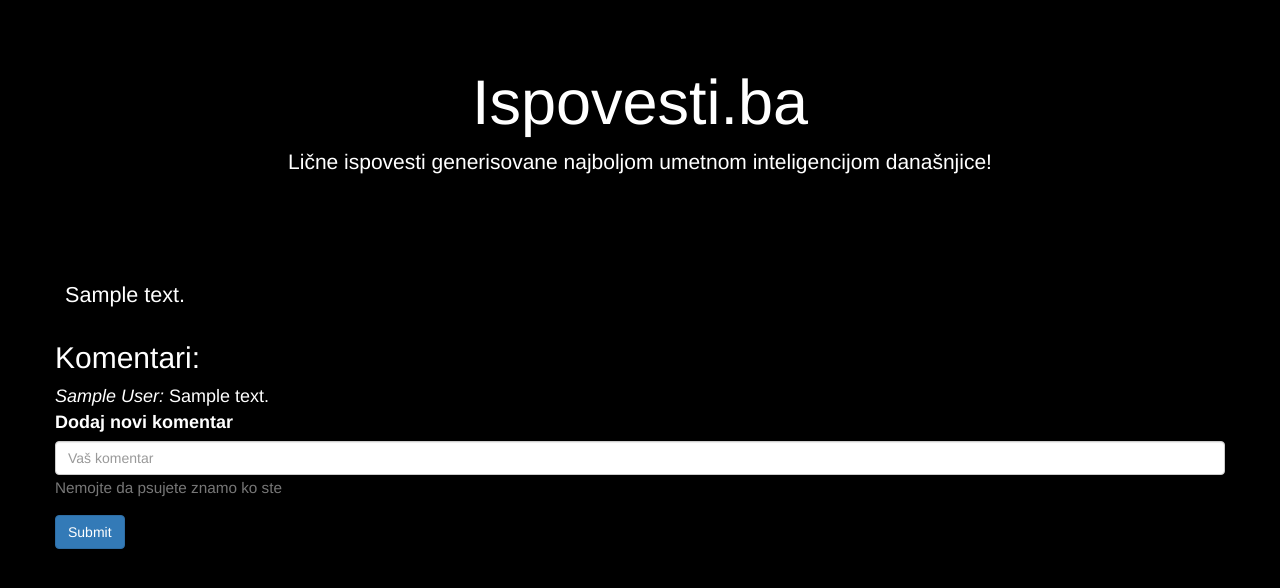
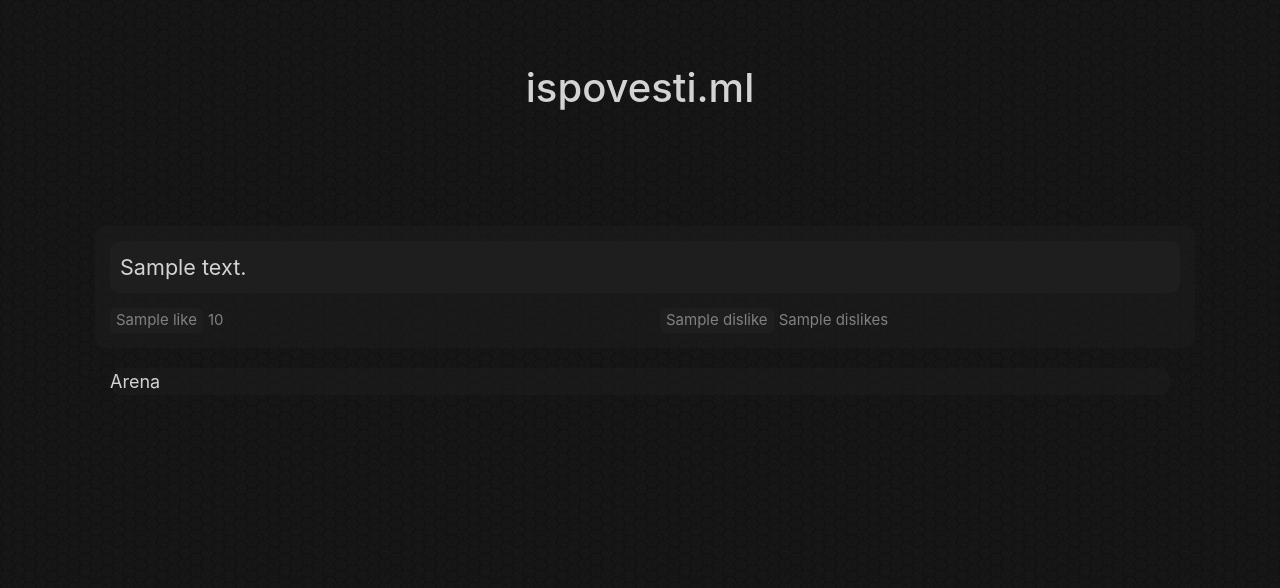
Before and after one commit to dojitza/ispovesti.ml-backend, a Flask app: template templates/index.html in a window 1280 px wide. Shown: the top 588 px of the page. Run offline with Flask 2, Linux system fonts and the light colour scheme; the template is opened without the code that fills it: most values are stand-ins (such as "Sample title", 1, 10 or a date in 2020); some libraries are stand-ins or nearby versions.

Commit message:
Work on styling

```diff
--- a/main.py
+++ b/main.py
@@ -79,12 +79,22 @@ def parseispovestTupleToDict(ispovestTuple):
 @ app.route('/')
 def index():
 
+    likeReactionTextArray = ['Too miško', 'Bravo ase', 'Svaka ti dala']
+    dislikeReactionTextArray = [
+        'Loše brate', 'Šta sve neču da pročitam', 'Treba da te streljamo']
+
     ispovesti = [parseispovestTupleToDict(
         i) for i in getIspovesti(page=0)]
 
+    arenaIspovesti = ispovesti
+
     # return str(ispovestiDicts)
 
-    return render_template('index.html', ispovesti=ispovesti)
+    return render_template('index.html',
+                           ispovesti=ispovesti,
+                           likes=likeReactionTextArray,
+                           dislikes=dislikeReactionTextArray,
+                           arenaIspovesti=arenaIspovesti)
 
 
 @ app.route('/addComment', methods=['POST'])
--- a/templates/index.html
+++ b/templates/index.html
@@ -1,80 +1,134 @@
 <!DOCTYPE html>
 <html lang="en">
   <head>
-    <title>Ispovesti tacka ba</title>
+    <title>Ispovesti.ml - Licne ispovesti umetne intelegencije</title>
     <meta charset="utf-8" />
-    <meta name="viewport" content="width=device-width, initial-scale=1" />
+    <meta
+      name="viewport"
+      content="width=device-width, initial-scale=1, shrink-to-fit=no"
+    />
     <link
       rel="stylesheet"
-      href="https://maxcdn.bootstrapcdn.com/bootstrap/3.4.1/css/bootstrap.min.css"
+      href="https://maxcdn.bootstrapcdn.com/bootstrap/4.0.0/css/bootstrap.min.css"
+      integrity="sha384-Gn5384xqQ1aoWXA+058RXPxPg6fy4IWvTNh0E263XmFcJlSAwiGgFAW/dAiS6JXm"
+      crossorigin="anonymous"
     />
-    <script src="https://ajax.googleapis.com/ajax/libs/jquery/3.4.1/jquery.min.js"></script>
-    <script src="https://maxcdn.bootstrapcdn.com/bootstrap/3.4.1/js/bootstrap.min.js"></script>
+    <script
+      src="https://code.jquery.com/jquery-3.2.1.slim.min.js"
+      integrity="sha384-KJ3o2DKtIkvYIK3UENzmM7KCkRr/rE9/Qpg6aAZGJwFDMVNA/GpGFF93hXpG5KkN"
+      crossorigin="anonymous"
+    ></script>
+    <script
+      src="https://cdnjs.cloudflare.com/ajax/libs/popper.js/1.12.9/umd/popper.min.js"
+      integrity="sha384-ApNbgh9B+Y1QKtv3Rn7W3mgPxhU9K/ScQsAP7hUibX39j7fakFPskvXusvfa0b4Q"
+      crossorigin="anonymous"
+    ></script>
+    <script
+      src="https://maxcdn.bootstrapcdn.com/bootstrap/4.0.0/js/bootstrap.min.js"
+      integrity="sha384-JZR6Spejh4U02d8jOt6vLEHfe/JQGiRRSQQxSfFWpi1MquVdAyjUar5+76PVCmYl"
+      crossorigin="anonymous"
+    ></script>
   </head>
 
   <style>
     div.ispovest {
+      border-style: none;
+      border-radius: 10px;
       margin: 10px;
+      background-color: rgba(30, 30, 30, 0.5);
+      margin-right: 0px;
+    }
+    div.ispovestText {
+      border-style: none;
+      border-radius: 10px;
+      padding: 10px;
+      margin-top: 15px;
+      margin-right: 0px;
+      margin-left: 0px;
+      background-color: rgba(30, 30, 30, 1);
+    }
+    div.arena {
+      border-style: none;
+      border-radius: 10px;
+      margin: 10px;
+      background-color: rgba(30, 30, 30, 0.5);
+    }
+
+    div.reactionContainer {
     }
     body {
-      background-color: black;
+      background-image: url("/static/darker-honeycomb.png");
     }
     div {
-      color: white;
+      color: lightgray;
       font-size: large;
     }
     div.ispovestText {
       font-size: larger;
     }
     div.jumbotron {
-      background-color: black;
-      color: white;
+      background-image: url("/static/darker-honeycomb.png");
+      color: lightgray;
+    }
+    nav.navbar {
+      color: lightgray;
+    }
+    button {
+      background: none;
+      border: none;
+      padding: 5;
+      font: inherit;
+      font-size: smaller;
+      outline: none;
+      cursor: pointer;
+      outline: inherit;
+      margin-top: 15px;
+      margin-bottom: 15px;
+      background-color: rgb(30, 30, 30);
+      border-style: none;
+      border-radius: 5px;
+      color: rgb(129, 129, 129);
+    }
+    button:focus {
+      outline: none;
+      background-color: rgb(50, 50, 50);
+    }
+    span.reactionCount {
+      font-size: smaller;
+      color: rgb(129, 129, 129);
     }
   </style>
 
   <body>
     <div class="jumbotron text-center">
-      <h1>Ispovesti.ba</h1>
-      <p>
-        Lične ispovesti generisovane najboljom umetnom inteligencijom
-        današnjice!
-      </p>
+      <h1>ispovesti.ml</h1>
     </div>
 
     <div class="container">
+      <div class="row">
+        <div class="col-12">
           {% for ispovest in ispovesti %}
           <div class="row ispovest">
+            <div class="col-12">
               <div class="row ispovestText">{{ispovest.text}}</div>
+              <div class="row reactionContainer">
+                <div class="col-6 reaction">
+                  <button type="button">{{likes|random}}</button>
+                  <span class="reactionCount">{{ispovest.likes}}</span>
                 </div>
-      <div class="row comments">
-        <h2>Komentari:</h2>
-        {% for comment in ispovest.comments %}
-        <i>{{comment.author}}:</i>
-        {{comment.text}}
-        <br />
-        {% endfor %}
+                <div class="col-6 reaction">
+                  <button type="button">{{dislikes|random}}</button>
+                  <span class="reactionCount">{{ispovest.dislikes}}</span>
                 </div>
-      <div class="row commentForm">
-        <form action="{{url_for('addComment')}}" method="post">
-          <div class="form-group">
-            <label for="commentInput">Dodaj novi komentar</label>
-            <input
-              type="text"
-              class="form-control"
-              name="commentInput"
-              id="commentInput"
-              aria-describedby="commentHelp"
-              placeholder="Vaš komentar"
-            />
-            <input type="hidden" name="ispovestId" value="{{ispovest._id}}" />
-            <small id="commentHelp" class="form-text text-muted"
-              >Nemojte da psujete znamo ko ste</small
-            >
               </div>
-          <button type="submit" class="btn btn-primary">Submit</button>
-        </form>
+            </div>
           </div>
           {% endfor %}
         </div>
+      </div>
+      <div class="col-12">
+        <div class="arena row">Arena</div>
+      </div>
+    </div>
   </body>
 </html>
```
Also changed, not shown: templates/comments.html (added, +40 -0 lines), README.md, circuit.png (added), static/circuit.png (added), static/dark-honeycomb.png (added), static/darker-honeycomb.png (added). Lines whose indentation alone changed are shown as unchanged.
